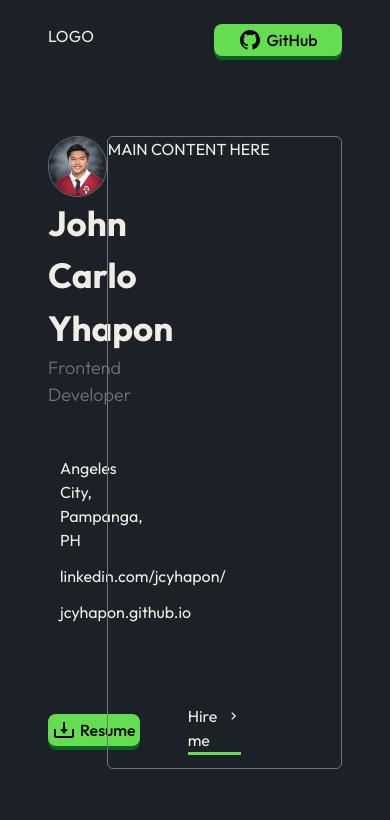
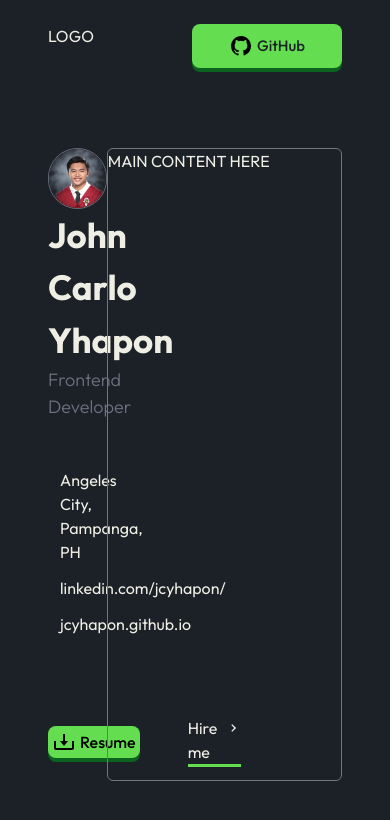
Before and after one commit to JCYhapon/portfolio, a React (Vite) app: page / in a window 390 px wide. Shown: the top 820 px of the page. Built offline with nearby package versions, Linux system fonts and the light colour scheme.

Commit message:
layout: not yet responsive

```diff
--- a/src/components/Header/Header.css
+++ b/src/components/Header/Header.css
@@ -1,4 +1,9 @@
 #button {
+  font-size: 15px;
+  padding: 10px;
+  width: 150px;
+  background-color: #64dd50;
+  color: #1b2127;
   border-radius: 8px;
   box-shadow: 0px 4px rgba(7, 122, 26, 0.747);
   border: none;
```
